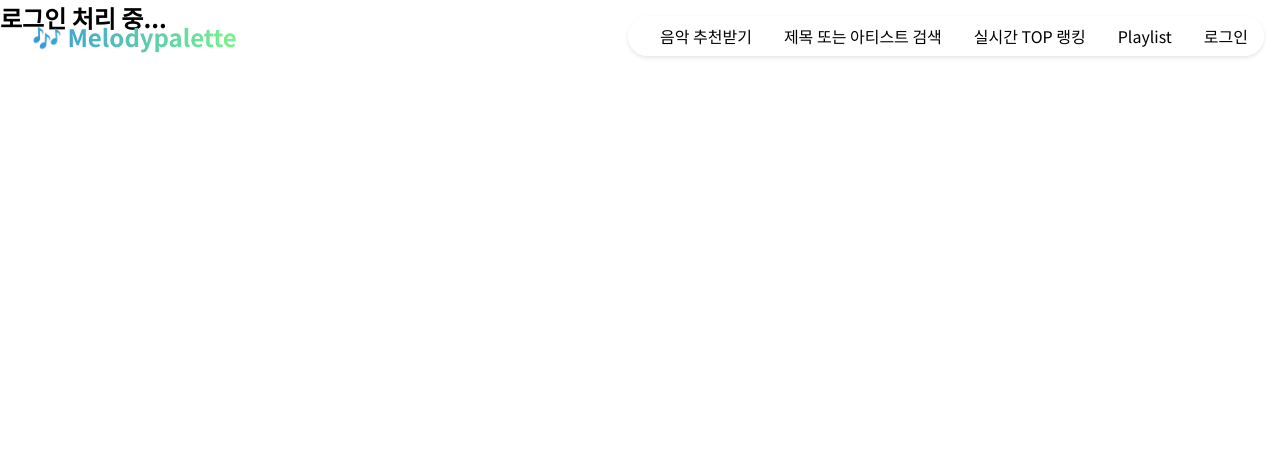
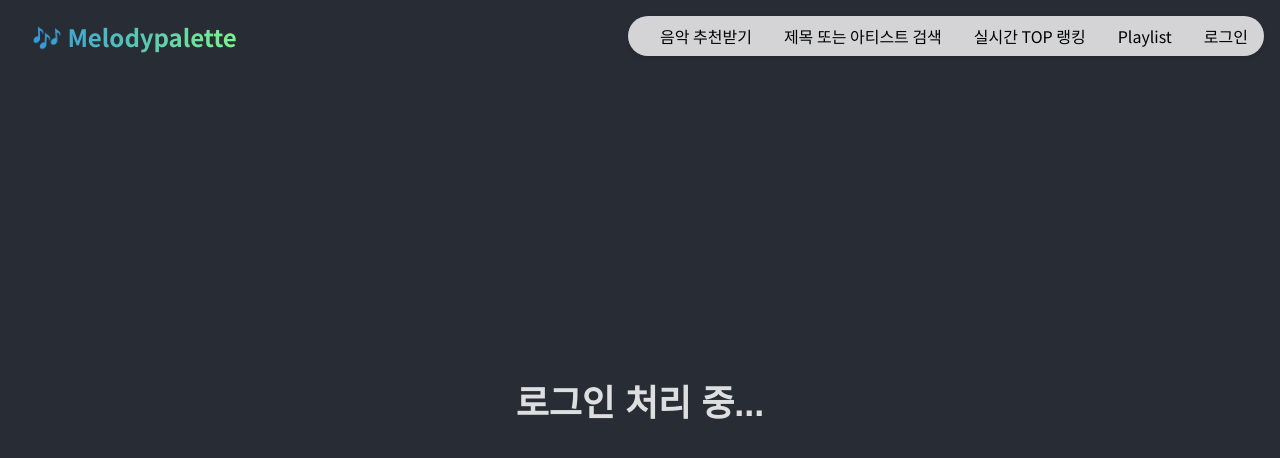
Before and after one commit to joonyoungchoi0801/melodypalette, a React (Create React App) app in the folder client/: page /callback in a window 1280 px wide. Shown: the top 458 px of the page. Built offline with nearby package versions, Linux system fonts and the light colour scheme; no server answers.

Commit message:
design: Callback css 추가

```diff
--- /dev/null
+++ b/client/src/components/Callback/Callback.css
@@ -0,0 +1,23 @@
+.callback-container {
+  display: flex;
+  justify-content: center;
+  align-items: center;
+  height: 100vh;
+  background-color: #282c34;
+  color: #ffffff;
+  font-family: Arial, sans-serif;
+  font-size: 1.5rem;
+}
+
+.callback-container h2 {
+  animation: fadeIn 1.5s ease-in-out infinite;
+}
+
+@keyframes fadeIn {
+  0%, 100% {
+    opacity: 0.2;
+  }
+  50% {
+    opacity: 1;
+  }
+}
--- a/client/src/components/Callback/Callback.js
+++ b/client/src/components/Callback/Callback.js
@@ -1,6 +1,7 @@
 import React, { useEffect } from 'react';
 import { useNavigate } from 'react-router-dom';
 import { useAuth } from '../../contexts/AuthContext';
+import './Callback.css'
 
 function Callback() {
   const navigate = useNavigate();
@@ -37,7 +38,7 @@ function Callback() {
   }, [login, navigate]);
 
   return (
-    <div>
+    <div className="callback-container">
       <h2>로그인 처리 중...</h2>
     </div>
   );
```
